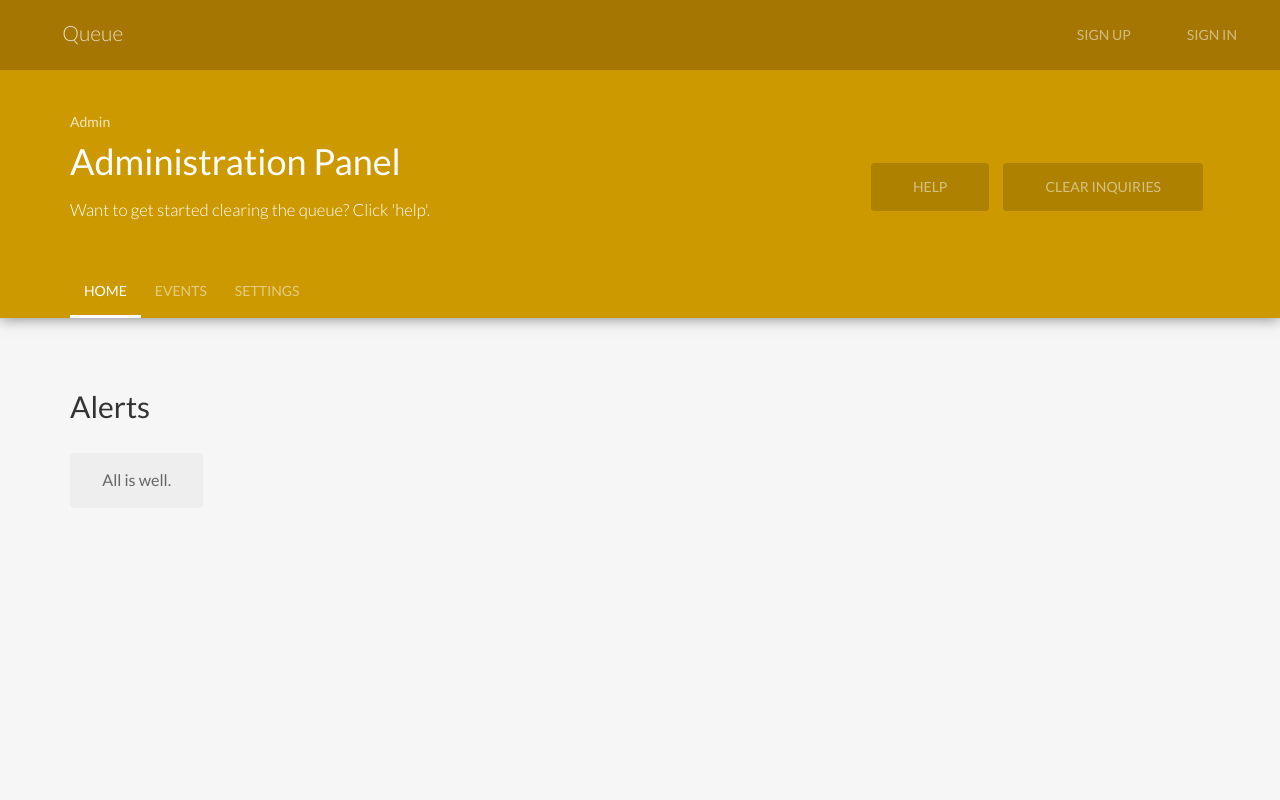
After one commit to alvinwan/quupod, a Flask app: template queue/admin/templates/home.html in a window 1280 px wide. The commit adds this page. Run offline with Flask 2, Linux system fonts and the light colour scheme; the template is opened without the code that fills it, so the values that code supplies are empty; parts of the project's set-up code (start-up, migrations or seed data) failed here and were passed over; some libraries are stand-ins or nearby versions.

Commit message:
unified admin views

```diff
--- /dev/null
+++ b/queue/admin/templates/admin.html
@@ -0,0 +1,25 @@
+{% extends "base.html" %}
+{% block main %}
+<section class="event">
+  <div class="col-md-6 event-text">
+    {% block text %}
+    {% endblock %}
+  </div>
+  <div class="col-md-6 event-decor">
+    {% block decor %}
+    {% endblock %}
+  </div>
+  <nav class="event-nav">
+    <ul>
+      {% for link in (
+          (url_for('admin.home'), 'Home'),
+          (url_for('admin.events'), 'Events'),
+          (url_for('admin.settings'), 'Settings')) %}
+      <li><a class="{% if link[1] == panel %}s{% endif %}" href="{% if link[1] != panel %}{{ link[0] }}{% else %}#{% endif %}">{{ link[1] }}</a></li>
+      {% endfor %}
+    </ul>
+  </nav>
+</section>
+{% block panel %}
+{% endblock %}
+{% endblock %}
--- /dev/null
+++ b/queue/admin/templates/home.html
@@ -0,0 +1,17 @@
+{% extends "admin.html" %}
+{% set panel='Home' %}
+{% block text %}
+<p class="event-byline">Admin</p>
+<h1 class="event-title">Administration Panel</h1>
+<p class="event-copy">Want to get started clearing the queue? Click 'help'.</p>
+{% endblock %}
+{% block decor %}
+<a href="{{ url_for('admin.clear') }}" class="button">Clear Inquiries</a>
+<a href="{{ url_for('admin.help') }}" class="button">Help</a>
+{% endblock %}
+{% block panel %}
+<section class="queue">
+  <h2 class="queue-title">Alerts</h2>
+  <p class="queue-note">All is well.</p>
+</section>
+{% endblock %}
--- a/queue/public/views.py
+++ b/queue/public/views.py
@@ -6,7 +6,7 @@ from queue.admin.models import User, Inquiry
 from queue.views import anonymous_required, render
 import flask_login
 
-public = Blueprint('public', __name__)
+public = Blueprint('public', __name__, template_folder='templates')
 
 #########
 # QUEUE #
--- a/queue/static/style.css
+++ b/queue/static/style.css
@@ -13,6 +13,12 @@ body .right {
 html, body,section, main {
   width:100%;
   float:left;
+}
+input[type="text"], input[type="password"], input[type="datetime"], textarea {
+  transition:         0.3s ease;
+  -webkit-transition: 0.3s ease;
+  -moz-transition:    0.3s ease;
+  -o-transition:      0.3s ease;
 }
 header {
   background-color:#a57602;
@@ -282,10 +288,16 @@ main {
       text-align:center;
     }
   .setting {
-    margin-top:2em;
+    margin:0 0 2em 0;
+    padding:0;
   }
   .setting form + form .button {
     margin-left:0.5em;
+  }
+  .setting h2 + p {
+    font-size:1.2em;
+    color:#666;
+    font-weight:300;
   }
 /* Small devices (tablets, 768px and up) */
 @media (min-width: 768px) {
```
Also changed, not shown: queue/admin/templates/events.html (renamed from queue/templates/admin.html, +12 -19 lines), queue/admin/templates/settings.html (renamed from queue/templates/settings.html, +9 -15 lines), queue/admin/views.py (+13 -4 lines), queue/templates/assignment_detail.html (deleted, +0 -35 lines), queue/admin/templates/event_detail.html (renamed from queue/templates/event_detail.html), queue/admin/templates/help.html (renamed from queue/templates/help.html), queue/public/templates/confirm.html (renamed from queue/templates/confirm.html), queue/public/templates/queue.html (renamed from queue/templates/queue.html).
